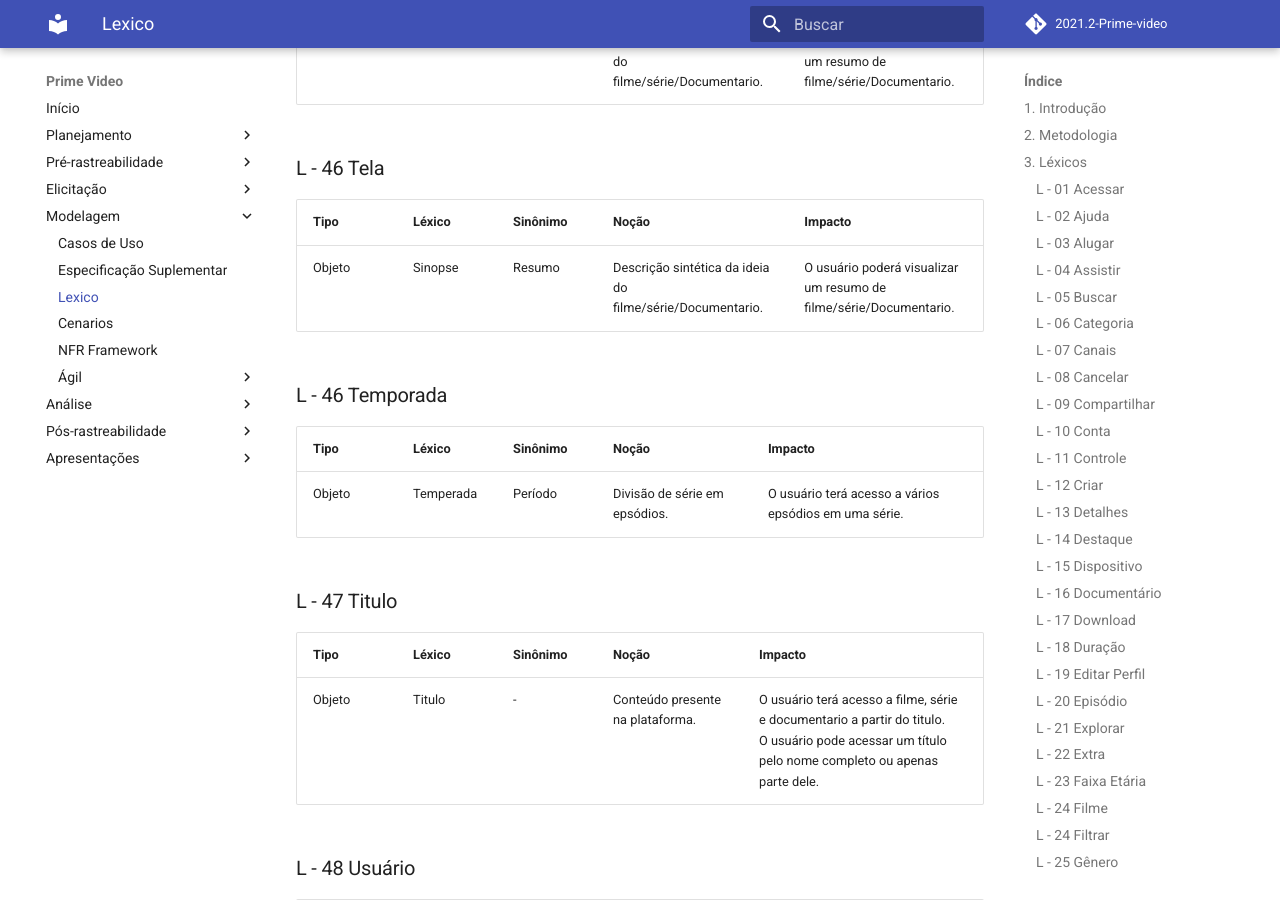
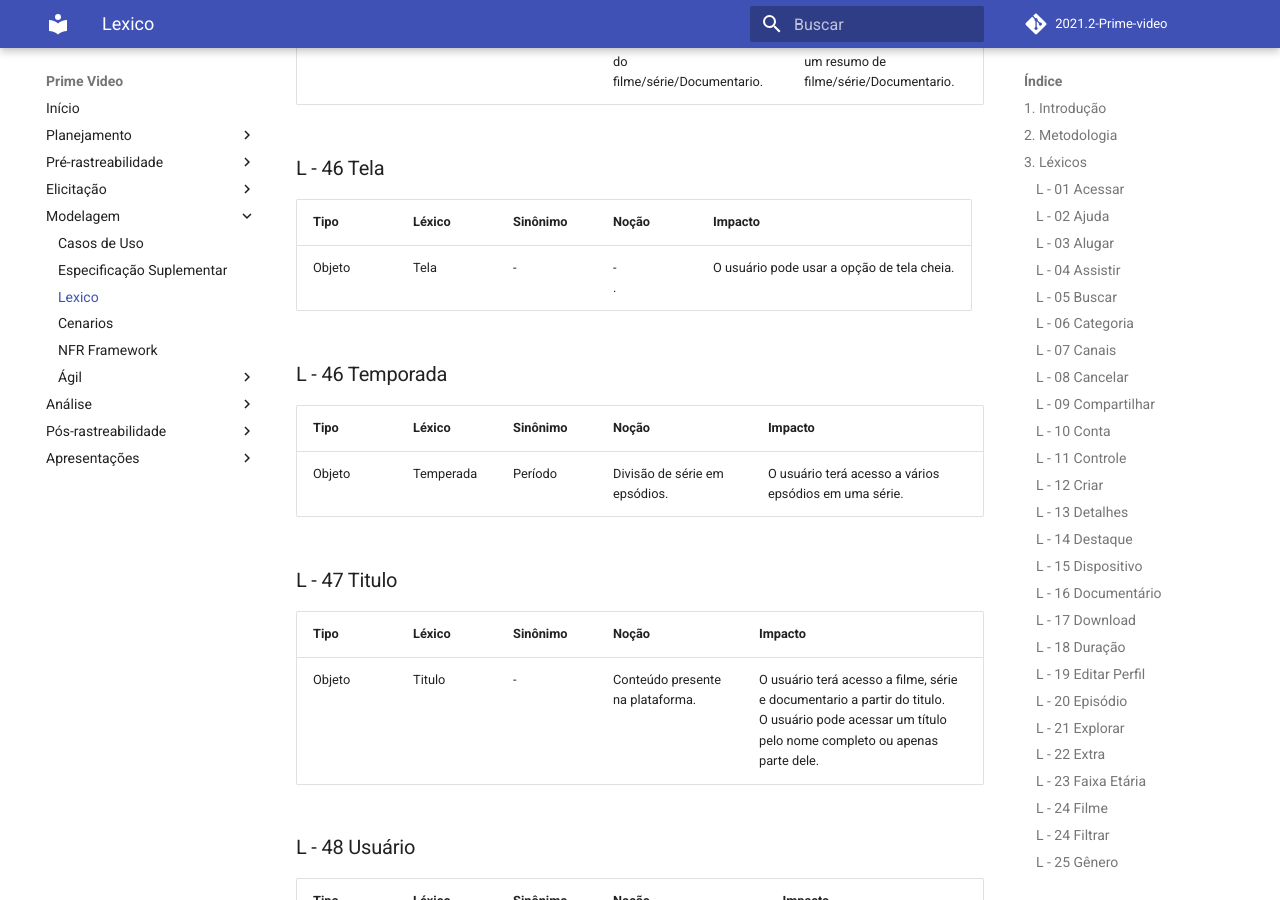
Before and after one commit to Requisitos-de-Software/2021.2-Prime-video, an MkDocs documentation site: the page built from docs/modelagem/lexico.md, in a window 1280 px wide and 900 px high, scrolled down 12744 px. Built offline with MkDocs 1.6.1 and Material for MkDocs 9.7.7, drawn with Linux system fonts in a browser that asks for light colours; comment, search, counter and statistics services are not loaded.

Commit message:
arrumando os lexicos

```diff
--- a/docs/modelagem/lexico.md
+++ b/docs/modelagem/lexico.md
@@ -321,7 +321,7 @@ Os Léxicos foram ordenados em ordem alfabetica.
 
 | Tipo       |  Léxico     | Sinônimo  | Noção    |       Impacto       |
 | ---------- |  ---------  | --------  | -------- | ------------------- |
-| Objeto |  Sinopse  | Resumo  | Descrição sintética da ideia do filme/série/Documentario. |  O usuário poderá visualizar um resumo de filme/série/Documentario. |
+| Objeto |  Tela  | <p align="center">-</p> | <p align="center">-</p>. |  O usuário  pode usar a opção de tela cheia. |
 
 
 ### L - 46 Temporada
```
